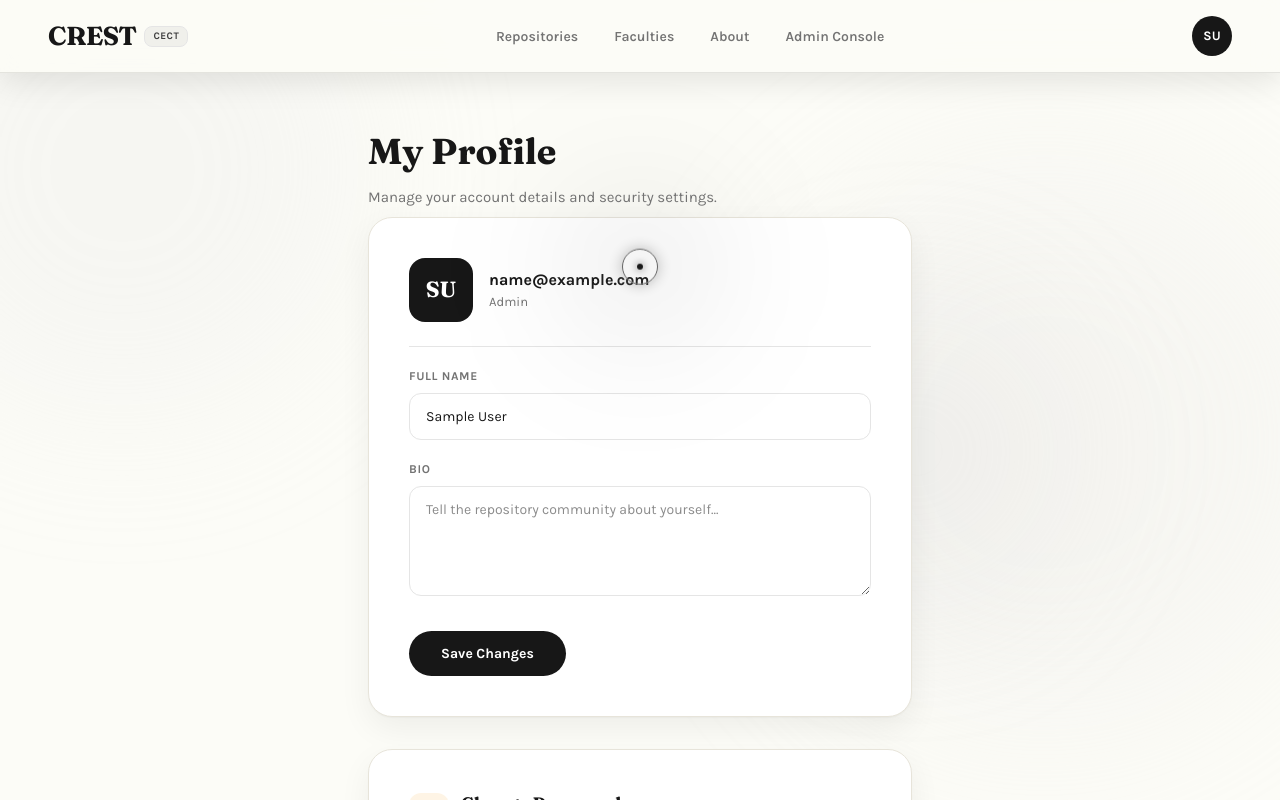
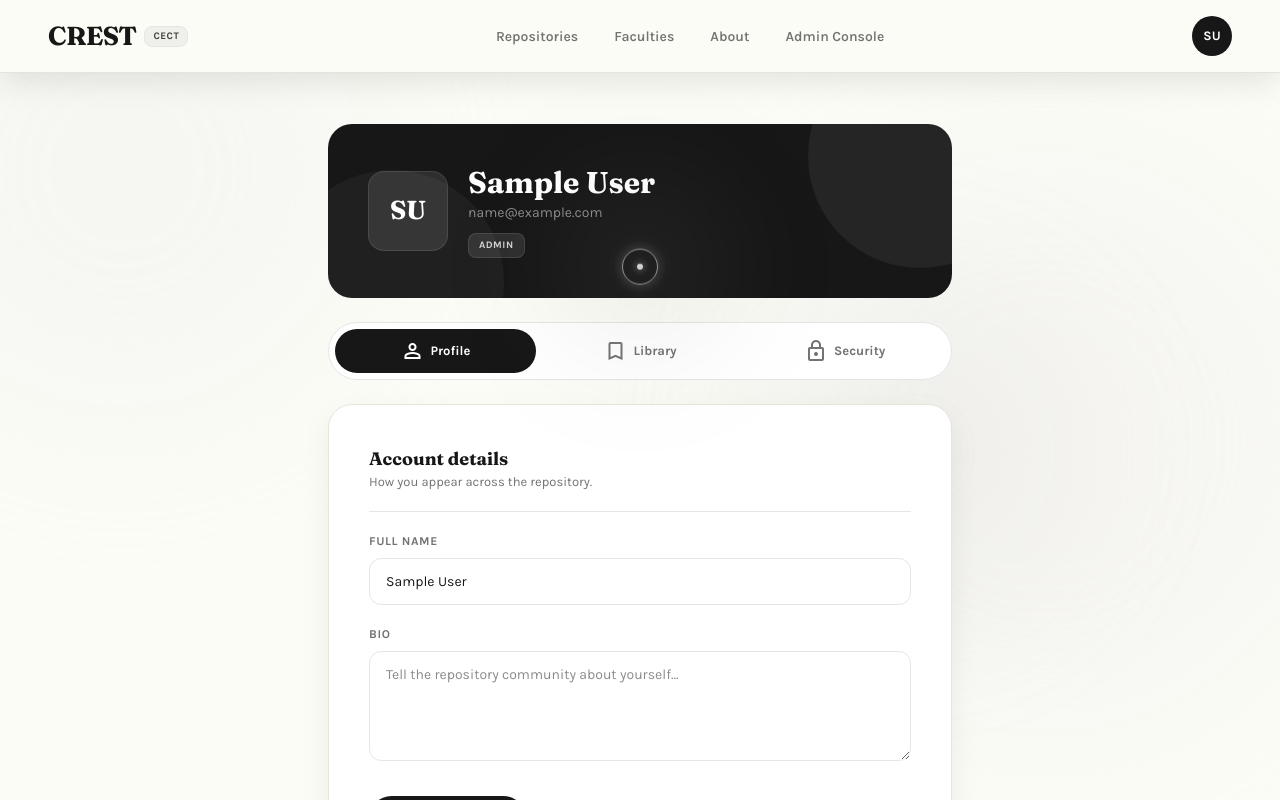
Before and after one commit to MarksIT23/CREST, a React (Vite) app: page /profile in a window 1280 px wide. Shown: the top 800 px of the page. Built offline with nearby package versions, Linux system fonts and the light colour scheme; sample sign-in values are in the browser's storage.

Commit message:
Revamp profile page with identity header tabs and library
Ultraworked with [Sisyphus](https://github.com/code-yeongyu/oh-my-openagent)

Co-authored-by: Sisyphus <clio-agent@sisyphuslabs.ai>

```diff
--- a/src/pages/user/ProfilePage.jsx
+++ b/src/pages/user/ProfilePage.jsx
@@ -1,6 +1,9 @@
-import { useState } from 'react';
-import { motion } from 'framer-motion';
+import { useState, useEffect } from 'react';
+import { Link } from 'react-router-dom';
+import { motion, AnimatePresence } from 'framer-motion';
 import { useAuth } from '../../contexts/AuthContext';
+import { getPaperById } from '../../services/data';
+import useSavedPapers from '../../hooks/useSavedPapers';
 import axios from 'axios';
 
 const YEARS = ['1st Year', '2nd Year', '3rd Year', '4th Year', 'Graduate', 'Alumni'];
@@ -16,8 +19,113 @@ function InputField({ label, children }) {
   );
 }
 
+// ── Saved papers (localStorage bookmarks, account-scoped) ─────────
+function SavedPapers() {
+  const { ids, remove } = useSavedPapers();
+  const [papers, setPapers] = useState([]);
+  const [loading, setLoading] = useState(false);
+
+  useEffect(() => {
+    if (ids.length === 0) {
+      setPapers([]);
+      return;
+    }
+    let cancelled = false;
+    const resolve = async () => {
+      setLoading(true);
+      const results = await Promise.all(ids.map((id) => getPaperById(id).catch(() => null)));
+      if (cancelled) return;
+      const found = [];
+      results.forEach((paper, i) => {
+        if (paper) found.push(paper);
+        else remove(ids[i]); // prune dead ids (removed / inaccessible)
+      });
+      setPapers(found);
+      setLoading(false);
+    };
+    resolve();
+    return () => { cancelled = true; };
+    // eslint-disable-next-line react-hooks/exhaustive-deps
+  }, [ids.join('|')]);
+
+  return (
+    <section className="glass-card rounded-3xl p-8 md:p-10">
+      <div className="flex items-center gap-3 pb-5 border-b border-neutral-200">
+        <div className="w-10 h-10 rounded-xl bg-neutral-900/5 flex items-center justify-center">
+          <span className="material-symbols-outlined text-neutral-900 text-[22px]">bookmark</span>
+        </div>
+        <div>
+          <h2 className="font-display text-[18px] font-bold text-neutral-900">
+            Saved Papers {ids.length > 0 && <span className="text-neutral-400">({ids.length})</span>}
+          </h2>
+          <p className="text-[13px] text-neutral-500">Your reading list, on every device you sign into.</p>
+        </div>
+      </div>
+
+      <div className="pt-5">
+        {loading ? (
+          <div className="flex items-center justify-center py-8">
+            <div className="w-8 h-8 border-4 border-neutral-300 border-t-neutral-900 rounded-full animate-spin"></div>
+          </div>
+        ) : papers.length === 0 ? (
+          <div className="text-center py-6">
+            <span className="material-symbols-outlined text-[36px] text-neutral-300 mb-2 block">bookmark_add</span>
+            <p className="text-[14px] font-medium text-neutral-500">Nothing saved yet.</p>
+            <p className="text-[13px] text-neutral-400 mt-1">
+              Tap the bookmark icon on any paper to build your reading list.
+            </p>
+            <Link
+              to="/browse"
+              className="inline-block mt-4 px-6 py-2.5 rounded-full bg-neutral-900 text-white text-[13px] font-bold hover:bg-neutral-700 active:scale-95 transition-all"
+            >
+              Browse repository
+            </Link>
+          </div>
+        ) : (
+          <ul className="divide-y divide-neutral-200">
+            {papers.map((paper) => (
+              <li key={paper.id} className="flex items-start gap-3 py-4 first:pt-1 last:pb-0">
+                <Link to={`/research/${paper.id}`} className="min-w-0 flex-1 group">
+                  <div className="font-bold text-[14px] text-neutral-900 group-hover:underline line-clamp-2 leading-snug">
+                    {paper.title}
+                  </div>
+                  <div className="mt-1.5 flex items-center gap-2 text-[12px] text-neutral-500">
+                    {paper.program && (
+                      <span className="px-2 py-0.5 rounded-md font-mono font-bold uppercase tracking-wider text-[10px] bg-neutral-100 border border-neutral-200">
+                        {paper.program}
+                      </span>
+                    )}
+                    {paper.year && <span className="font-mono">{paper.year}</span>}
+                  </div>
+                </Link>
+                <button
+                  type="button"
+                  onClick={() => remove(paper.id)}
+                  title="Remove from library"
+                  aria-label={`Remove ${paper.title} from library`}
+                  className="material-symbols-outlined text-[20px] text-neutral-300 hover:text-neutral-900 transition-colors shrink-0 mt-0.5"
+                >
+                  bookmark_remove
+                </button>
+              </li>
+            ))}
+          </ul>
+        )}
+      </div>
+    </section>
+  );
+}
+
+const TABS = [
+  { id: 'profile', label: 'Profile', icon: 'person' },
+  { id: 'library', label: 'Library', icon: 'bookmark' },
+  { id: 'security', label: 'Security', icon: 'lock' },
+];
+
 export default function ProfilePage() {
   const { user, updateProfile } = useAuth();
+  const { count: savedCount } = useSavedPapers();
+  const [tab, setTab] = useState('profile');
 
   // ── Profile form ──────────────────────────────────────────────
   const [form, setForm] = useState({
@@ -110,34 +218,94 @@ export default function ProfilePage() {
   };
 
   const strength = passwordStrength(pw.next);
+  const displayName = form.name || user?.email || 'Your Profile';
+  const initials = (form.name || '?').split(' ').map((n) => n[0]).join('').slice(0, 2).toUpperCase();
 
   return (
     <motion.div
       initial={{ opacity: 0, y: 16 }}
       animate={{ opacity: 1, y: 0 }}
-      className="max-w-[640px] mx-auto px-4 md:px-12 py-12 space-y-8"
+      className="max-w-[720px] mx-auto px-4 md:px-12 py-12"
     >
-      <div className="mb-2">
-        <h1 className="font-display text-[28px] md:text-[36px] font-bold mb-2 text-neutral-900">My Profile</h1>
-        <p className="text-neutral-500 text-[15px]">Manage your account details and security settings.</p>
+      {/* ── Identity header ── */}
+      <div className="relative overflow-hidden rounded-3xl bg-neutral-900 text-white p-8 md:p-10">
+        <div className="absolute -top-20 -right-20 h-56 w-56 rounded-full bg-white/[0.06]" />
+        <div className="absolute -bottom-24 -left-12 h-56 w-56 rounded-full bg-white/[0.04]" />
+        <div className="relative flex items-center gap-5">
+          <div className="w-20 h-20 shrink-0 rounded-2xl bg-white/10 border border-white/10 flex items-center justify-center font-display font-bold text-[26px]">
+            {initials}
           </div>
-
-      {/* ── Profile Info Card ── */}
-      <form onSubmit={handleProfileSubmit} className="glass-card rounded-3xl p-8 md:p-10 space-y-5">
-        {/* Avatar + email header */}
-        <div className="flex items-center gap-4 pb-6 border-b border-neutral-200">
-          <div className="w-16 h-16 rounded-2xl bg-neutral-900 flex items-center justify-center text-white font-display font-bold text-[22px]">
-            {form.name.split(' ').map((n) => n[0]).join('').slice(0, 2).toUpperCase() || '?'}
-          </div>
-          <div>
-            <div className="font-bold text-[16px] text-neutral-900">{user?.email}</div>
-            <div className="text-[13px] text-neutral-500 capitalize">{user?.role}</div>
+          <div className="min-w-0">
+            <h1 className="font-display text-[24px] md:text-[30px] font-bold leading-tight truncate">{displayName}</h1>
+            <p className="text-white/50 text-[14px] truncate">{user?.email}</p>
+            <div className="mt-2.5 flex flex-wrap gap-2">
+              {user?.role && (
+                <span className="px-2.5 py-1 rounded-md text-[10px] font-bold uppercase tracking-wider bg-white/10 border border-white/10 text-white/80 capitalize">
+                  {user.role}
+                </span>
+              )}
               {user?.program && (
-              <span className="inline-block mt-1 px-2 py-0.5 rounded-md text-[10px] font-bold uppercase tracking-wider bg-neutral-100 text-neutral-700 border border-neutral-200">
+                <span className="px-2.5 py-1 rounded-md text-[10px] font-bold uppercase tracking-wider bg-white/10 border border-white/10 text-white/80">
                   {user.program}
                 </span>
               )}
+              {user?.year && (
+                <span className="px-2.5 py-1 rounded-md text-[10px] font-bold uppercase tracking-wider bg-white/10 border border-white/10 text-white/80">
+                  {user.year}
+                </span>
+              )}
             </div>
+          </div>
+        </div>
+      </div>
+
+      {/* ── Tabs ── */}
+      <div className="mt-6 flex gap-1 rounded-full border border-neutral-200 bg-white p-1.5">
+        {TABS.map((t) => {
+          const active = tab === t.id;
+          return (
+            <button
+              key={t.id}
+              type="button"
+              onClick={() => setTab(t.id)}
+              className="relative flex-1 rounded-full px-4 py-2.5 text-[13px] font-bold transition-colors"
+            >
+              {active && (
+                <motion.span
+                  layoutId="profile-tab"
+                  transition={{ type: 'spring', stiffness: 400, damping: 32 }}
+                  className="absolute inset-0 rounded-full bg-neutral-900"
+                />
+              )}
+              <span className={`relative z-10 flex items-center justify-center gap-1.5 ${active ? 'text-white' : 'text-neutral-500 hover:text-neutral-900'}`}>
+                <span className="material-symbols-outlined text-[18px]">{t.icon}</span>
+                {t.label}
+                {t.id === 'library' && savedCount > 0 && (
+                  <span className={`rounded-full px-2 py-0.5 font-mono text-[10px] font-bold ${active ? 'bg-white/20 text-white' : 'bg-neutral-100 text-neutral-600'}`}>
+                    {savedCount}
+                  </span>
+                )}
+              </span>
+            </button>
+          );
+        })}
+      </div>
+
+      {/* ── Panels ── */}
+      <AnimatePresence mode="wait">
+        <motion.div
+          key={tab}
+          initial={{ opacity: 0, y: 12 }}
+          animate={{ opacity: 1, y: 0 }}
+          exit={{ opacity: 0, y: -8 }}
+          transition={{ duration: 0.2 }}
+          className="mt-6"
+        >
+          {tab === 'profile' && (
+            <form onSubmit={handleProfileSubmit} className="glass-card rounded-3xl p-8 md:p-10 space-y-5">
+              <div className="pb-5 border-b border-neutral-200">
+                <h2 className="font-display text-[18px] font-bold text-neutral-900">Account details</h2>
+                <p className="text-[13px] text-neutral-500">How you appear across the repository.</p>
               </div>
 
               <InputField label="Full Name">
@@ -191,8 +359,11 @@ export default function ProfilePage() {
                 )}
               </div>
             </form>
+          )}
 
-      {/* ── Change Password Card ── */}
+          {tab === 'library' && <SavedPapers />}
+
+          {tab === 'security' && (
             <form onSubmit={handlePwSubmit} className="glass-card rounded-3xl p-8 md:p-10 space-y-5">
               <div className="flex items-center gap-3 pb-5 border-b border-neutral-200">
                 <div className="w-10 h-10 rounded-xl bg-amber-500/10 flex items-center justify-center">
@@ -320,6 +491,9 @@ export default function ProfilePage() {
                 </button>
               </div>
             </form>
+          )}
+        </motion.div>
+      </AnimatePresence>
     </motion.div>
   );
 }
```
Lines whose indentation alone changed are shown as unchanged.
